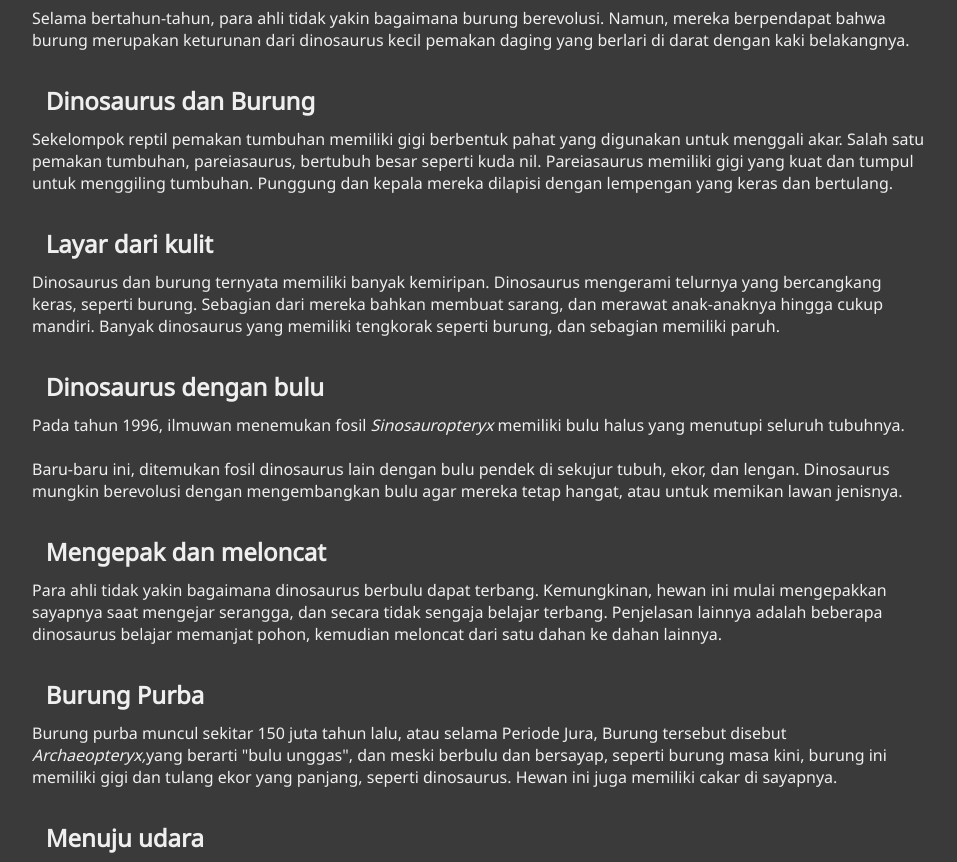
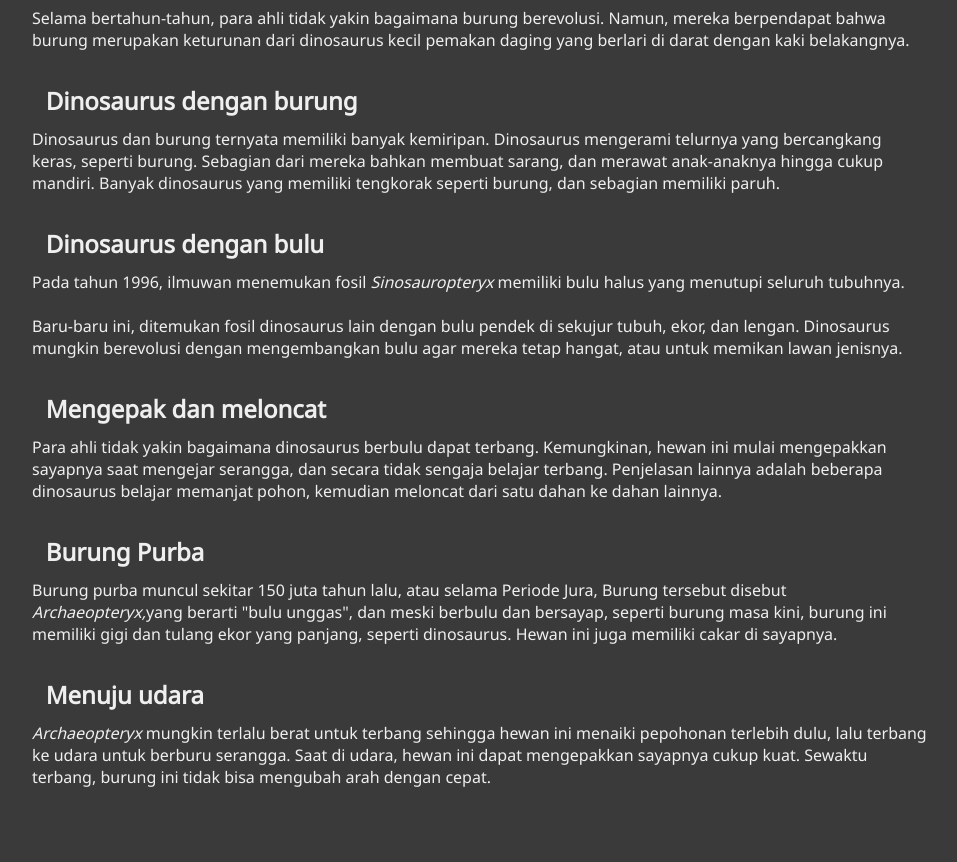
Before and after one commit to Neosatriaxx/Neosatriaxx.github.io, a plain HTML site: page konten/duniaprasejarah/burungpertama.html in a window 1280 px wide. Shown: the part 1213-2075 px from the top of the page, without its empty margins (160-1117 px from the left). Drawn offline with Linux system fonts and the light colour scheme.

Commit message:
modified:   konten/duniaprasejarah/burungpertama.html

```diff
--- a/konten/duniaprasejarah/burungpertama.html
+++ b/konten/duniaprasejarah/burungpertama.html
@@ -30,15 +30,7 @@
             keturunan dari dinosaurus kecil pemakan daging yang berlari di darat
             dengan kaki belakangnya.<br><br>
         </p>
-        <h2 class="maintitle">Dinosaurus dan Burung</h2>
-        <p class="infopara">Sekelompok reptil pemakan tumbuhan memiliki gigi
-            berbentuk pahat yang digunakan untuk menggali akar. Salah satu
-            pemakan tumbuhan, pareiasaurus, bertubuh besar seperti kuda nil.
-            Pareiasaurus memiliki gigi yang kuat dan tumpul untuk menggiling
-            tumbuhan. Punggung dan kepala mereka dilapisi dengan lempengan yang
-            keras dan bertulang.<br><br>
-        </p>
-        <h2 class="maintitle">Layar dari kulit</h2>
+        <h2 class="maintitle">Dinosaurus dengan burung</h2>
         <p class="infopara">Dinosaurus dan burung ternyata memiliki banyak
             kemiripan. Dinosaurus mengerami telurnya yang bercangkang keras, seperti
             burung. Sebagian dari mereka bahkan membuat sarang, dan merawat
```
